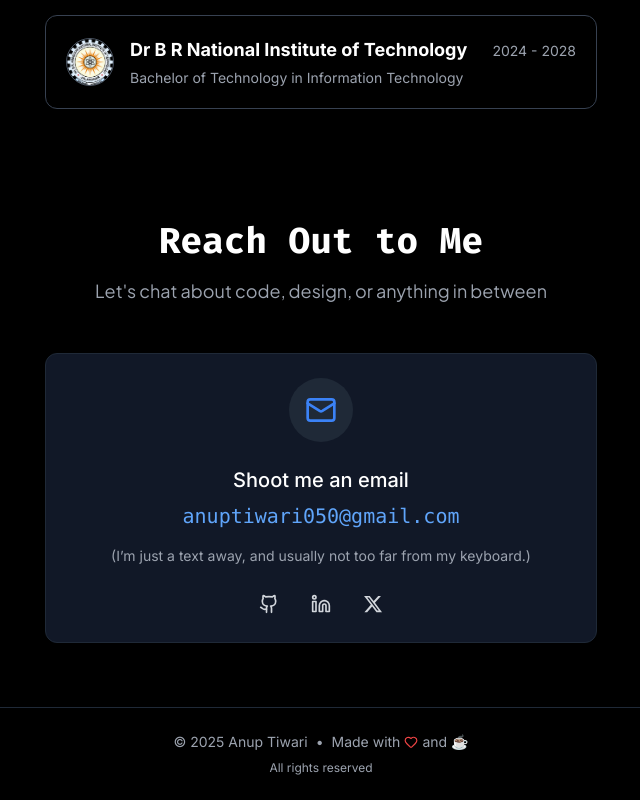
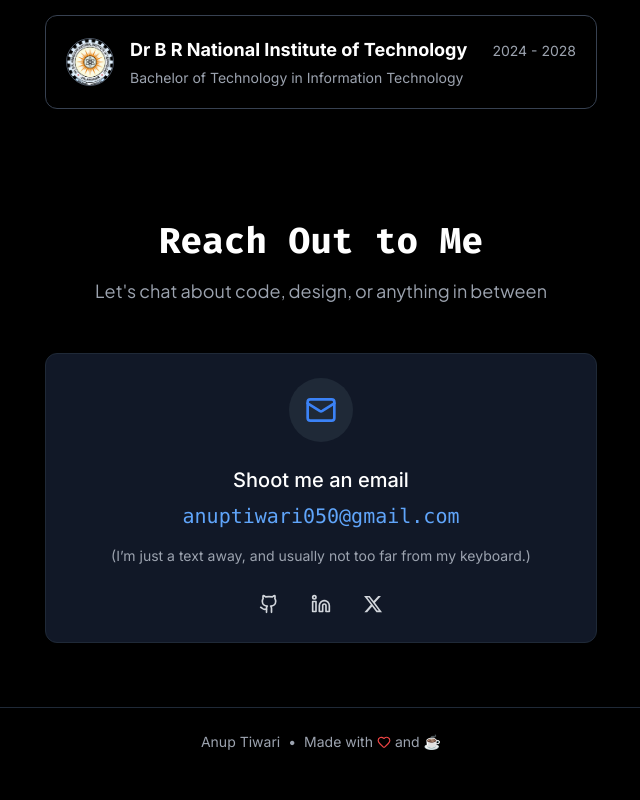
Before and after one commit to anuptiwari17/portfolio, a Next.js app: page / in a window 1280 px wide. Shown: the part 2449-3249 px from the top of the page, without its empty margins (319-959 px from the left). Built offline with nearby package versions, Linux system fonts and the light colour scheme.

Commit message:
resolved vercel deployment issues

```diff
--- a/src/app/globals.css
+++ b/src/app/globals.css
@@ -8,6 +8,12 @@
 html {
   scroll-behavior: smooth;
 }
+
+* {
+  caret-color: transparent;
+  @apply select-none;
+}
+
 
 body {
   font-family: 'Plus Jakarta Sans', 'Inter', sans-serif;
--- a/src/app/projects/[id]/page.js
+++ b/src/app/projects/[id]/page.js
@@ -7,8 +7,8 @@ import { ExternalLink, Github, ArrowLeft, Calendar, Code, Users, Star } from 'lu
 import Link from 'next/link'
 
 export default function ProjectDetailPage({ params }) {
-    const { id } = use(params)
-  const project = getProjectById(params.id)
+    const { id } = use(params);
+  const project = getProjectById(id);
 
   if (!project) {
     return (
@@ -31,7 +31,7 @@ export default function ProjectDetailPage({ params }) {
       transition={{ duration: 0.6 }}
       className="py-12 min-h-screen bg-gray-50 dark:bg-gray-900"
     >
-      <div className="max-w-4xl mx-auto px-6">
+      <div className="max-w-4xl mx-auto px-6 py-6">
         <motion.div
           initial={{ opacity: 0, y: -20 }}
           animate={{ opacity: 1, y: 0 }}
--- a/src/components/Contact.js
+++ b/src/components/Contact.js
@@ -72,14 +72,15 @@ export default function Contact() {
                 </h3>
                 <motion.a
                   href="mailto:anuptiwari050@gmail.com"
-                  className="text-xl text-blue-600 dark:text-blue-400 font-mono hover:text-blue-500 dark:hover:text-blue-300 transition-colors"
+                  className="text-xl text-blue-600 dark:text-blue-400 font-mono hover:text-blue-500 dark:hover:text-blue-300 transition-colors select-text"
                   whileHover={{ scale: 1.05 }}
                   whileTap={{ scale: 0.95 }}
                 >
-                  anuptiwari050@gmail.com
+                anuptiwari050@gmail.com
                 </motion.a>
 
-                {/* Note */}
+
+                {/*note*/}
                 <p
                   className="mt-4 text-gray-700 dark:text-gray-400 text-sm"
                   style={{ fontFamily: 'Inter, system-ui, sans-serif' }}
@@ -87,7 +88,7 @@ export default function Contact() {
                   (I’m just a text away, and usually not too far from my keyboard.)
                 </p>
 
-                {/* Social Icons */}
+                {/*social icons*/}
                 <div className="mt-6 flex items-center gap-6">
                   {socials.map((link) => (
                     <motion.div
@@ -118,7 +119,7 @@ export default function Contact() {
                 </div>
               </div>
 
-              {/* Hover Overlay */}
+              {/*hover overlay*/}
               <div className="absolute inset-0 -z-10 opacity-0 group-hover:opacity-100 transition-opacity duration-300">
                 <div className="absolute top-0 left-0 w-full h-full bg-gradient-to-br from-blue-900/10 to-black rounded-xl dark:from-blue-500/10 dark:to-gray-900"></div>
               </div>
--- a/src/components/Footer.js
+++ b/src/components/Footer.js
@@ -4,7 +4,6 @@ import { motion } from 'framer-motion'
 import { Heart } from 'lucide-react'
 
 export default function Footer() {
-  const currentYear = new Date().getFullYear()
 
   return (
     <motion.footer
@@ -17,13 +16,13 @@ export default function Footer() {
       <div className="container mx-auto px-6">
         <div className="flex flex-col items-center text-center text-sm text-gray-600 dark:text-gray-400">
           <div className="flex items-center mb-2">
-            <span>© {currentYear} Anup Tiwari</span>
+            <span> Anup Tiwari</span>
             <span className="mx-2">•</span>
             <span className="flex items-center">
               Made with <Heart className="mx-1 text-red-500" size={14} /> and ☕
             </span>
           </div>
-          <p className="text-xs">All rights reserved</p>
+
         </div>
       </div>
     </motion.footer>
--- a/src/components/Navbar.js
+++ b/src/components/Navbar.js
@@ -23,8 +23,8 @@ const navItems = [
   {
     name: 'Home',
     icon: Home,
-    href: '/',
-    isAnchor: false,
+    href: '#home',
+    isAnchor: true,
     route: '/'
   },
   {
```
